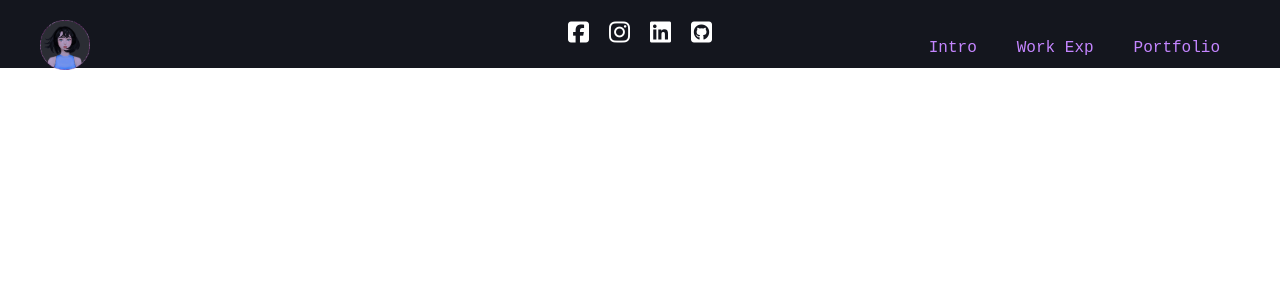
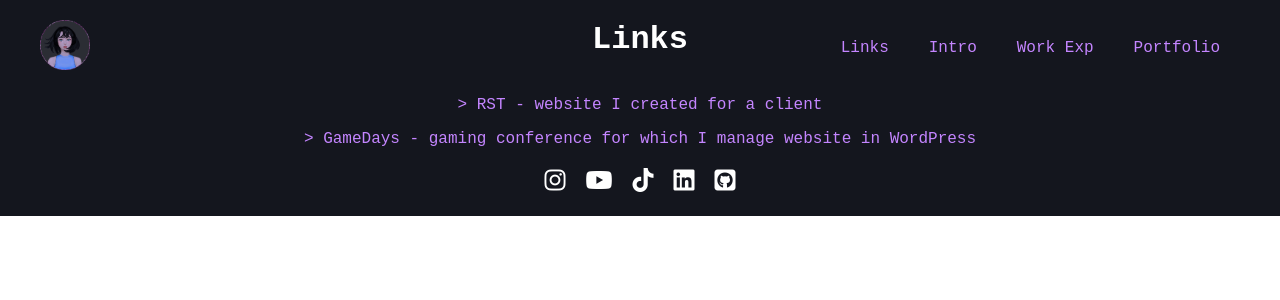
Before and after one commit to fromDiana/MyWebsite, a Vue app: page /links in a window 1280 px wide. Shown: the top 300 px of the page. Built offline with nearby package versions, Linux system fonts and the light colour scheme.

Commit message:
added links page

```diff
--- a/src/components/FooterComponent.vue
+++ b/src/components/FooterComponent.vue
@@ -1,11 +1,14 @@
 <template>
     <footer class="social-footer">
         <div class="social-icons">
-            <a href="https://www.facebook.com/profile.php?id=100012116885100" target="_blank" rel="noopener noreferrer">
-                <i class="fab fa-facebook-square"></i>
-            </a>
             <a href="https://www.instagram.com/fromdiana_/" target="_blank" rel="noopener noreferrer">
                 <i class="fab fa-instagram"></i>
+            </a>
+            <a href="https://www.youtube.com/@fromDiana" target="_blank" rel="noopener noreferrer">
+                <i class="fab fa-youtube"></i>
+            </a>
+            <a href="https://www.tiktok.com/@fromdiana_" target="_blank" rel="noopener noreferrer">
+                <i class="fab fa-tiktok"></i>
             </a>
             <a href="https://www.linkedin.com/in/diana-or%C5%A1olyov%C3%A1-099292276/" target="_blank" rel="noopener noreferrer">
                 <i class="fab fa-linkedin"></i>
@@ -13,9 +16,6 @@
             <a href="https://github.com/fromDiana" target="_blank" rel="noopener noreferrer">
                 <i class="fab fa-github-square"></i>
             </a>
-            <!-- <a href="mailto:orsolyovadianka@gmail.com" target="_blank" rel="noopener noreferrer">
-                <i class="fab fa-google"></i>
-            </a> -->
         </div>
     </footer>
 </template>
--- a/src/components/HeaderComponent.vue
+++ b/src/components/HeaderComponent.vue
@@ -3,6 +3,7 @@
         <a href="/"><img src="@/assets/theme/pink_girl_circle_white.png" alt="Logo" class="logo" /></a>
         <nav>
             <ul>
+                <li><router-link to="/links">Links</router-link></li>
                 <li><a href="/#profile-intro">Intro</a></li>
                 <li><a href="/#work-experience">Work Exp</a></li>
                 <li><a href="/#portfolio">Portfolio</a></li>
--- a/src/router.js
+++ b/src/router.js
@@ -1,6 +1,7 @@
 import { createWebHistory, createRouter } from "vue-router";
 import MainPage from "@/views/MainPage.vue";
 import ThesisPage from "./views/ThesisPage.vue";
+import LinksPage from "./views/LinksPage.vue";
 
 const routes = [
   {
@@ -12,6 +13,11 @@ const routes = [
     path: "/thesis",
     name: "ThesisPage",
     component: ThesisPage,
+  },
+  {
+    path: "/links",
+    name: "LinksPage",
+    component: LinksPage,
   }
 ];
 
--- /dev/null
+++ b/src/views/LinksPage.vue
@@ -0,0 +1,16 @@
+<template>
+    <div style="display: flex; flex-direction: column; gap: 1rem;">
+    <h1>Links</h1>
+
+    <a href="rst.sk"> > RST - website I created for a client</a>
+    <a href="gamedays.sk"> > GameDays - gaming conference for which I manage website in WordPress</a>
+    </div>
+</template>
+
+<script>
+
+</script>
+
+<style>
+
+</style>
```
